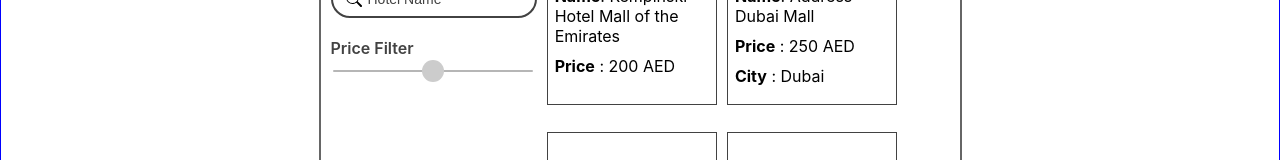
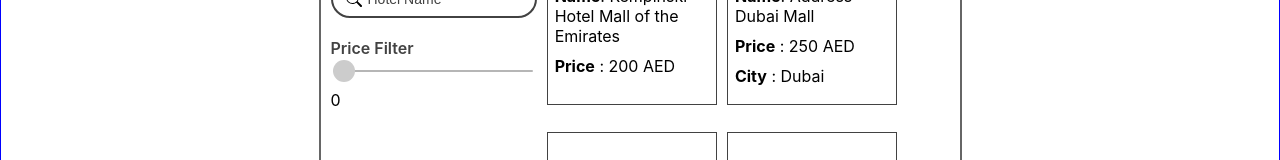
Before and after one commit to yznnajjar/HotelApp, a React (Create React App) app in the folder hotel-app/: page / in a window 1280 px wide. Shown: the part 489-649 px from the top of the page. Built offline with nearby package versions, Linux system fonts and the light colour scheme.

Commit message:
Added Some Enhancement For Price Filter

```diff
--- a/hotel-app/src/App.js
+++ b/hotel-app/src/App.js
@@ -5,7 +5,7 @@ import './App.scss';
 const App = () => {
   const [startDate, setStartDate] = useState("");
   const [endDate, setEndDate] = useState("");
-  const [isSearchButtonClicked, setIsSearchButtonClicked] = useState("");
+  const [isSearchButtonClicked, setIsSearchButtonClicked] = useState(false);
 
   return (
     <div className="App">
--- a/hotel-app/src/Pages/HotelDatePicker/HotelDatePicker.jsx
+++ b/hotel-app/src/Pages/HotelDatePicker/HotelDatePicker.jsx
@@ -43,12 +43,7 @@ const HotelDatePicker = (props) => {
         <button
           className="search-button"
           onClick={()=>{
-            console.log("SEARCH BUTTON CLICKED",{props});
-            if(props.startDate && props.endDate){
-              props.setIsSearchButtonClicked(true)
-            }else{
-              props.setIsSearchButtonClicked(false)
-            }
+              props.setIsSearchButtonClicked(prev => !prev)
           }}
         >
           { SEARCH }
--- a/hotel-app/src/pages/HotelListing/HotelListing.jsx
+++ b/hotel-app/src/pages/HotelListing/HotelListing.jsx
@@ -1,5 +1,6 @@
+import React, {useCallback, useEffect, useMemo, useState} from 'react';
+import moment from 'moment';
 import axios from "axios";
-import React, {useCallback, useEffect, useMemo, useState} from 'react';
 import Layout from '../../components/Layout';
 //Import Helpers
 import CardDate from "../../components/CardDate";
@@ -77,12 +78,15 @@ const dataTest = [
   },
 ]
 
-const HotelListing = () => {
+const HotelListing = (props) => {
   const [hotelList, setHotelList] = useState("");
   const [error, setError] = useState("");
   const [searchHotelName, setSearchHotelName] = useState("");
+  const [priceValue, setPriceValue] = useState(0)
+  const [priceHotelList, setPriceHotelList] = useState([]);
 
   const dSearchText = useDebounce(searchHotelName, 500);
+  const dbPriceValue = useDebounce(priceValue, 1000);
 
   // onSearch called only when debounced search text changes
   useEffect(() => {
@@ -97,19 +101,57 @@ const HotelListing = () => {
     }
   }, [dSearchText]);
 
+  // //Effect When Price Filter Change
+  useEffect(()=>{
+    if (!dbPriceValue) {
+      setPriceValue(0);
+      setHotelList(dataTest)
+    }
+
+
+    if (dbPriceValue && hotelList.length) {
+      const isTherePrice = hotelList.filter(item => +item.price < +dbPriceValue) || [];
+      if(isTherePrice.length){
+        setPriceHotelList(isTherePrice)
+      }
+    }
+  },[dbPriceValue, hotelList.length])
+
   useEffect(() => {
+    console.log("PUSH HOTEL LIST");
     setHotelList(dataTest);
-  }, [])
+  }, []);
+
+
+  useEffect(()=>{
+    if(hotelList.length === 0) return;
+
+    setHotelList(dataTest);
+    const availableDate = [];
+    hotelList.forEach(item =>{
+      const isAvailableDateBetween = moment(item.available_on).isBetween(props.startDate, props.endDate, null, '[)')
+      if(isAvailableDateBetween){
+        availableDate.push(item);
+      }
+    })
+
+    if(availableDate.length > 0){
+      setHotelList(availableDate);
+    }else{
+      setHotelList(dataTest);
+    }
+  },[props]);
 
   const handleSortByName = useCallback(() => {
     const sortHotelListByName = hotelList.sort((a, b) => a.name.localeCompare(b.name));
+    console.log({sortHotelListByName});
     setHotelList([...sortHotelListByName])
-  }, [hotelList]);
+  }, [hotelList, dbPriceValue]);
 
   const handleSortByPrice = useCallback(() => {
     const sortHotelListByPrice = hotelList.sort((a, b) => a.price - b.price);
     setHotelList([...sortHotelListByPrice])
-  }, [hotelList]);
+  }, [hotelList, dbPriceValue]);
 
 
   const showSortFilterAndTotalNights = useMemo(() => {
@@ -128,15 +170,17 @@ const HotelListing = () => {
         </div>
       </div>
     )
-  }, [hotelList]);
+  }, [hotelList, dbPriceValue]);
 
 
   const renderCards = useMemo(() => {
     if (hotelList.length === 0) return;
 
+    const cardsToShow = (priceHotelList.length || dbPriceValue)  ? priceHotelList : hotelList;
+
     return (
       <div className="card-container__cards">
-        { hotelList.map((card, index) => (
+        { cardsToShow.map((card, index) => (
           <CardDate
             key={ index }
             name={ card.name }
@@ -146,7 +190,7 @@ const HotelListing = () => {
         )) }
       </div>
     )
-  }, [hotelList]);
+  }, [hotelList, priceHotelList, dbPriceValue]);
 
   const showHotelAppointmentCards = useMemo(() => {
     return (
@@ -157,9 +201,10 @@ const HotelListing = () => {
         { renderCards }
       </div>
     )
-  }, [hotelList]);
+  }, [hotelList, priceHotelList]);
 
-  const showSideFilter = useMemo(() => {
+
+  const showSideFilter = useCallback(() => {
     return (
       <div className="hotel-listing__side-filter">
         <input
@@ -173,17 +218,23 @@ const HotelListing = () => {
         />
 
         <div className="range--filter">
-          <span className="range--filter__label"> { PRICE_FILTER } </span>
+          <span className="range--filter__label"> { PRICE_FILTER }</span>
           <input
             type="range"
             className="range--filter__action"
             min="0"
-            max="100"
+            step="50"
+            value={priceValue}
+            max={"1000"}
+            onInput={event=>{
+              setPriceValue(event.target.value)
+            }}
           />
+          <p>{priceValue}</p>
         </div>
       </div>
     )
-  }, [searchHotelName]);
+  }, [searchHotelName, priceValue, hotelList]);
 
 
   return (
@@ -191,7 +242,7 @@ const HotelListing = () => {
       <Layout title={ HOTEL_LISTING }>
         <div className="hotel-listing__content">
           {/*Show Side Filter*/ }
-          { showSideFilter }
+          { showSideFilter() }
           { showHotelAppointmentCards }
         </div>
       </Layout>
```
